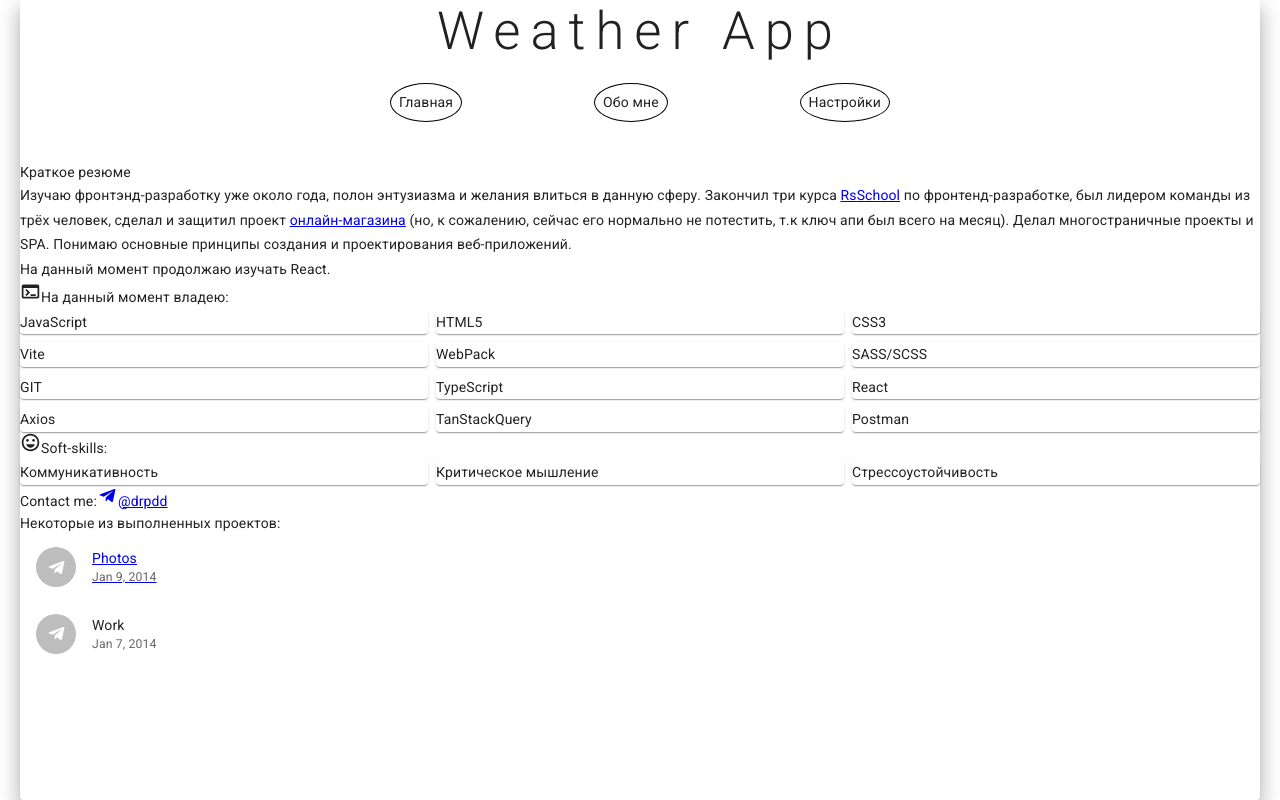
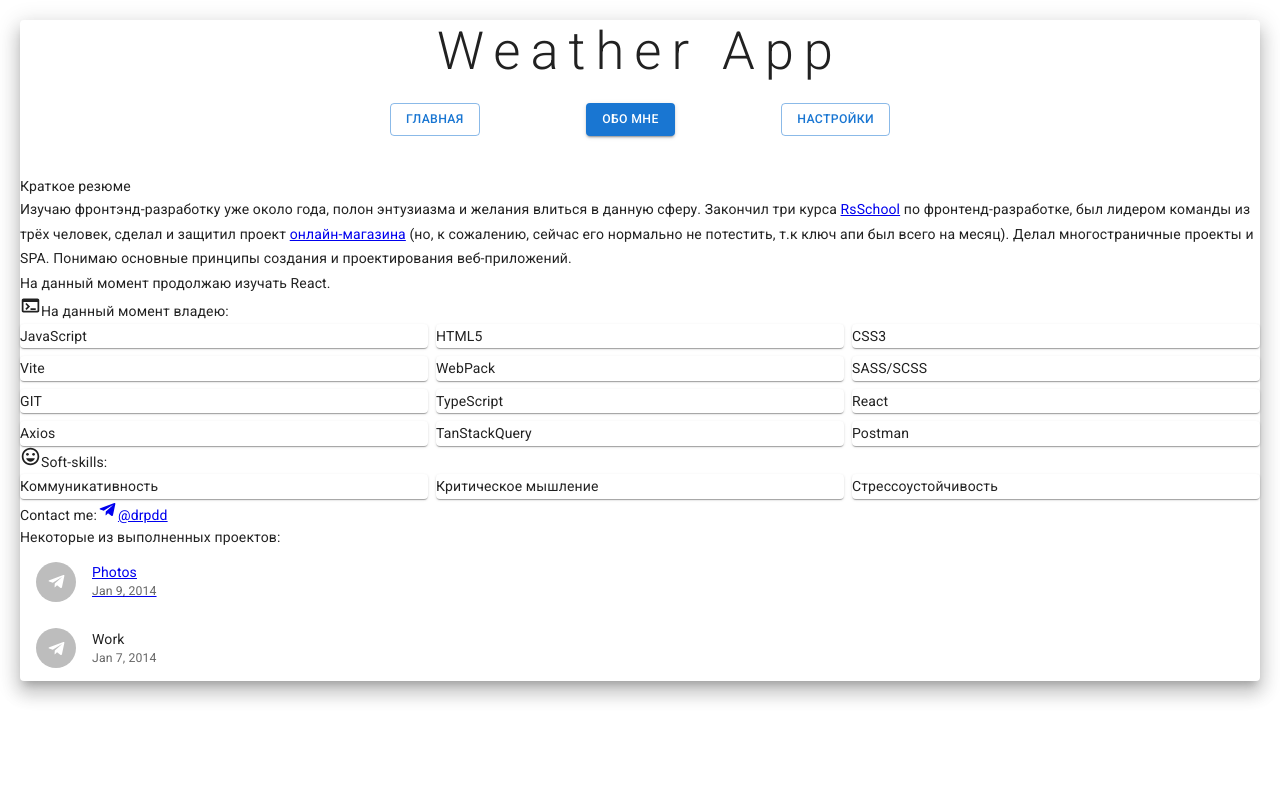
Before and after one commit to dropthedead/weather-app, a React (Vite) app in the folder weather-app/: page /about in a window 1280 px wide. Built offline with nearby package versions, Linux system fonts and the light colour scheme.

Commit message:
feat: styling, refactor about

```diff
--- a/weather-app/index.html
+++ b/weather-app/index.html
@@ -13,11 +13,6 @@
 			rel="stylesheet"
 			href="https://fonts.googleapis.com/css2?family=Roboto:wght@300;400;500;700&display=swap"
 		/>
-		<!-- <script
-			src="https://api-maps.yandex.ru/2.1/?lang=ru_RU&amp;apikey=b119b8c2-61cf-41c5-9051-668aa960c610"
-			type="text/javascript"
-		></script> -->
-
 		<title>weather-app</title>
 	</head>
 	<body>
--- a/weather-app/src/App.tsx
+++ b/weather-app/src/App.tsx
@@ -6,7 +6,7 @@ import { ThemeProvider } from '@mui/material/styles';
 import { CssBaseline } from '@mui/material';
 import { lightTheme, darkTheme } from './theme';
 import { RootState } from './store/store';
-import Header from './pages/header';
+import Header from './layout/header/header';
 function App() {
 	const theme = useSelector((state: RootState) => state.settings.theme);
 	return (
@@ -16,6 +16,7 @@ function App() {
 				<Paper elevation={12} sx={{ height: '100%' }}>
 					<Header />
 					<div id="map"></div>
+					<em></em>
 					<Outlet />
 				</Paper>
 			</ThemeProvider>
--- a/weather-app/src/pages/header.scss
+++ b/weather-app/src/layout/header/header.module.scss
@@ -6,14 +6,18 @@ header {
 	gap: 20px;
 	margin-bottom: 40px;
 }
+.header_title {
+	letter-spacing: 10px;
+}
 .nav_link {
-	all: unset;
-	cursor: pointer;
-	border: 1px solid black;
-	border-radius: 50%;
-	padding: 8px;
 	transition: all 0.5s ease;
 	&:hover {
 		transform: scale(1.1);
 	}
 }
+.nav_list {
+	display: flex;
+	justify-content: space-between;
+	max-width: 500px;
+	width: 100%;
+}
--- /dev/null
+++ b/weather-app/src/layout/header/header.tsx
@@ -0,0 +1,35 @@
+import { Box, Button, Typography } from '@mui/material';
+import { Link, useLocation } from 'react-router-dom';
+import * as styles from './header.module.scss';
+
+function Header() {
+	const location = useLocation();
+	const currentPath = location.pathname;
+	return (
+		<header className={styles.header}>
+			<Typography className={styles.header_title} variant="h2">
+				Weather App
+			</Typography>
+			<Box className={styles.nav_list} component="nav">
+				<Link className="nav_link" to="/">
+					<Button variant={currentPath === '/' ? 'contained' : 'outlined'}>
+						Главная
+					</Button>
+				</Link>
+				<Link className="nav_link" to="/about">
+					<Button variant={currentPath === '/about' ? 'contained' : 'outlined'}>
+						Обо мне
+					</Button>
+				</Link>
+				<Link className="nav_link" to="/settings">
+					<Button
+						variant={currentPath === '/settings' ? 'contained' : 'outlined'}
+					>
+						Настройки
+					</Button>
+				</Link>
+			</Box>
+		</header>
+	);
+}
+export default Header;
--- a/weather-app/src/main.scss
+++ b/weather-app/src/main.scss
@@ -9,6 +9,5 @@ body {
 	padding: 0;
 }
 #root {
-	height: 100vh;
-	padding: 0 20px 0 20px;
+	padding: 20px;
 }
--- a/weather-app/src/main.tsx
+++ b/weather-app/src/main.tsx
@@ -10,7 +10,7 @@ import { Provider } from 'react-redux';
 import { store, persistor } from './store/store.ts';
 import { StyledEngineProvider } from '@mui/material';
 import { PersistGate } from 'redux-persist/integration/react';
-const router = createBrowserRouter([
+export const router = createBrowserRouter([
 	{
 		path: '/',
 		element: <App />,
--- a/weather-app/src/pages/About/about.tsx
+++ b/weather-app/src/pages/About/about.tsx
@@ -13,10 +13,33 @@ import TerminalIcon from '@mui/icons-material/Terminal';
 import SentimentVerySatisfiedIcon from '@mui/icons-material/SentimentVerySatisfied';
 import { useSelector } from 'react-redux';
 import { RootState } from '../../store/store';
+
+const skills = [
+	'JavaScript',
+	'HTML5',
+	'CSS3',
+	'Vite',
+	'WebPack',
+	'SASS/SCSS',
+	'GIT',
+	'TypeScript',
+	'React',
+	'Axios',
+	'TanStackQuery',
+	'Postman',
+];
+
+const softSkills = [
+	'Коммуникативность',
+	'Критическое мышление',
+	'Стрессоустойчивость',
+];
+
 function About() {
 	const projectsVisibility = useSelector(
 		(state: RootState) => state.settings.showRepos
 	);
+
 	return (
 		<>
 			<Box component="section">
@@ -28,7 +51,7 @@ function About() {
 						<a
 							href="https://rs.school/"
 							target="_blank"
-							rel="noopener norefferer"
+							rel="noopener noreferrer"
 						>
 							RsSchool
 						</a>
@@ -37,7 +60,7 @@ function About() {
 						<a
 							href="https://valenki-online-store.netlify.app/"
 							target="_blank"
-							rel="noopener norefferer"
+							rel="noopener noreferrer"
 						>
 							онлайн-магазина
 						</a>
@@ -50,61 +73,26 @@ function About() {
 						<TerminalIcon />
 						{`На данный момент владею:`}
 						<Grid container spacing={1}>
-							<Grid xs={4}>
-								<Paper>JavaScript</Paper>
-							</Grid>
-							<Grid xs={4}>
-								<Paper>HTML5</Paper>
-							</Grid>
-							<Grid xs={4}>
-								<Paper>CSS3</Paper>
-							</Grid>
-							<Grid xs={4}>
-								<Paper>Vite</Paper>
-							</Grid>
-							<Grid xs={4}>
-								<Paper>WebPack</Paper>
-							</Grid>
-							<Grid xs={4}>
-								<Paper>SASS/SCSS</Paper>
-							</Grid>
-							<Grid xs={4}>
-								<Paper>GIT</Paper>
-							</Grid>
-							<Grid xs={4}>
-								<Paper>TypeScript</Paper>
-							</Grid>
-							<Grid xs={4}>
-								<Paper>React</Paper>
-							</Grid>
-							<Grid xs={4}>
-								<Paper>Axios</Paper>
-							</Grid>
-							<Grid xs={4}>
-								<Paper>TanStackQuery</Paper>
-							</Grid>
-							<Grid xs={4}>
-								<Paper>Postman</Paper>
-							</Grid>
+							{skills.map((skill, index) => (
+								<Grid key={index} xs={4}>
+									<Paper>{skill}</Paper>
+								</Grid>
+							))}
 						</Grid>
 						<SentimentVerySatisfiedIcon />
 						{`Soft-skills:`}
 						<Grid container spacing={1}>
-							<Grid xs={4}>
-								<Paper>Коммуникативность</Paper>
-							</Grid>
-							<Grid xs={4}>
-								<Paper>Критическое мышление</Paper>
-							</Grid>
-							<Grid xs={4}>
-								<Paper>Стрессоустойчивость</Paper>
-							</Grid>
+							{softSkills.map((softSkill, index) => (
+								<Grid key={index} xs={4}>
+									<Paper>{softSkill}</Paper>
+								</Grid>
+							))}
 						</Grid>
 						{`Contact me:`}
 						<a
 							href="https://t.me/drpdd"
 							target="_blank"
-							rel="noopener norefferer"
+							rel="noopener noreferrer"
 						>
 							<TelegramIcon />
 							@drpdd
--- a/weather-app/src/pages/MainPage/components/fetchweather.module.scss
+++ b/weather-app/src/pages/MainPage/components/fetchweather.module.scss
@@ -21,5 +21,5 @@
 }
 .weather_info_text_big {
 	font-size: 18px;
-	text-wrap: nowrap;
+	text-align: center;
 }
--- a/weather-app/src/pages/MainPage/mainpage.module.scss
+++ b/weather-app/src/pages/MainPage/mainpage.module.scss
@@ -5,7 +5,8 @@
 	margin: 0 auto;
 	margin-top: 4rem;
 	gap: 20px;
-	max-width: 500px;
+	// max-width: 500px;
+	align-items: center;
 }
 .weather_city_input {
 	max-width: 500px;
@@ -16,3 +17,11 @@
 	margin: 0;
 	padding: 0;
 }
+.forecast_map_wrapper {
+	display: flex;
+	justify-content: center;
+	gap: 10px;
+	width: 100%;
+	padding: 20px;
+	align-items: center;
+}
--- a/weather-app/src/pages/MainPage/mainpage.tsx
+++ b/weather-app/src/pages/MainPage/mainpage.tsx
@@ -41,8 +41,10 @@ function MainPage() {
 						</Select>
 					</FormControl>
 				</Box>
-				<RenderFetchedWeather city={currentCity} />
-				<YandexMap city={currentCity} apiKey={API_KEY_MAPS} />
+				<Box className={styles.forecast_map_wrapper}>
+					<RenderFetchedWeather city={currentCity} />
+					<YandexMap city={currentCity} apiKey={API_KEY_MAPS} />
+				</Box>
 			</Box>
 		</>
 	);
--- a/weather-app/src/pages/header.tsx
+++ /dev/null
@@ -1,34 +0,0 @@
-import { Box, Typography } from '@mui/material';
-import { Link } from 'react-router-dom';
-import * as styles from './header.scss';
-function Header() {
-	return (
-		<header className={styles.header}>
-			<Typography sx={{ letterSpacing: 10 }} variant="h2">
-				Weather App
-			</Typography>
-			<Box
-				component="nav"
-				sx={{
-					display: 'flex',
-					justifyContent: 'space-between',
-					maxWidth: 500,
-					width: '100%',
-				}}
-			>
-				<Link className="nav_link" to="/">
-					Главная
-				</Link>
-
-				<Link className="nav_link" to="/about">
-					Обо мне
-				</Link>
-
-				<Link className="nav_link" to="/settings">
-					Настройки
-				</Link>
-			</Box>
-		</header>
-	);
-}
-export default Header;
--- a/weather-app/src/utils/yandexmaps.tsx
+++ b/weather-app/src/utils/yandexmaps.tsx
@@ -25,9 +25,9 @@ const YandexMap: React.FC<YandexMapProps> = ({ city, apiKey }) => {
 		<YMaps query={{ apikey: apiKey }}>
 			<Map
 				key={mapKey}
-				defaultState={{ center: coordinates[city], zoom: 10 }}
-				width="100%"
-				height="400px"
+				defaultState={{ center: coordinates[city], zoom: 7 }}
+				width="400px"
+				height="350px"
 			>
 				<Placemark geometry={coordinates[city]} />
 			</Map>
```
